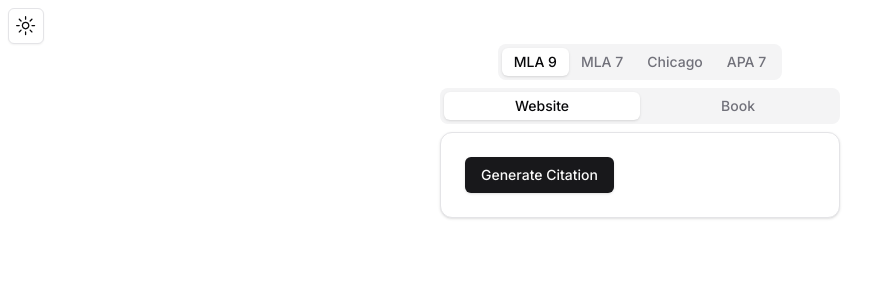
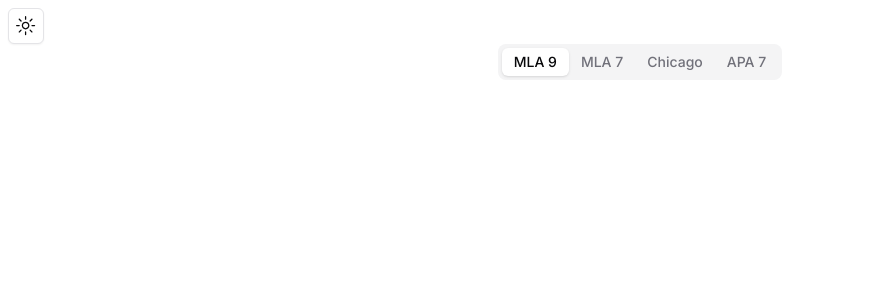
Before and after one commit to Selyss/citify, a Next.js app: page / in a window 1280 px wide. Shown: the top 300 px of the page, without its empty margins (0-895 px from the left). Built offline with nearby package versions, Linux system fonts and the light colour scheme.

Commit message:
redo form

```diff
--- a/app/form-schema.tsx
+++ /dev/null
@@ -1,12 +0,0 @@
-import { z } from "zod";
-
-export const citationStyles = z.enum(["mla9", "mla7", "chicago", "apa7"]);
-export const websiteSchema = z.object({
-  style: citationStyles,
-  query: z.string().url(),
-});
-
-export const bookSchema = z.object({
-  style: citationStyles,
-  query: z.string(),
-});
--- a/components/book-form.tsx
+++ /dev/null
@@ -1,9 +0,0 @@
-import { Search } from "./search";
-
-export function BookForm() {
-  return (
-    <div className="space-y-1">
-      <Search />
-    </div>
-  );
-}
--- a/components/citation-form.tsx
+++ b/components/citation-form.tsx
@@ -1,35 +1,52 @@
-"use-client";
+import { zodResolver } from "@hookform/resolvers/zod";
+import { useForm } from "react-hook-form";
+import { z } from "zod";
 
-import { BookForm } from "@/components/book-form";
-import { Button } from "@/components/ui/button";
-import { Card, CardContent, CardFooter } from "@/components/ui/card";
-import { Tabs, TabsContent, TabsList, TabsTrigger } from "@/components/ui/tabs";
+const citationStyles = z.enum(["mla9", "mla7", "chicago", "apa7"]);
+
+const formSchema = z.object({
+  format: z.enum(["website", "book"]),
+  style: citationStyles,
+  query: z.string(),
+});
 
 export function CitationForm() {
+  const form = useForm<z.infer<typeof formSchema>>({
+    resolver: zodResolver(formSchema),
+    defaultValues: {
+      format: "website",
+      style: "mla9",
+      query: "",
+    },
+  });
+
+  function onSubmit(values: z.infer<typeof formSchema>) {
+    console.log(values);
+  }
+
   return (
-    <Tabs defaultValue="website" className="w-[400px]">
-      <TabsList className="grid w-full grid-cols-2">
-        <TabsTrigger value="website">Website</TabsTrigger>
-        <TabsTrigger value="book">Book</TabsTrigger>
-      </TabsList>
-      <TabsContent value="website">
-        <Card>
-          <CardContent className="space-y-2"></CardContent>
-          <CardFooter>
-            <Button>Generate Citation</Button>
-          </CardFooter>
-        </Card>
-      </TabsContent>
-      <TabsContent value="book">
-        <Card>
-          <CardContent className="space-y-2">
-            <BookForm />
-          </CardContent>
-          <CardFooter>
-            <Button>Generate Citation</Button>
-          </CardFooter>
-        </Card>
-      </TabsContent>
-    </Tabs>
+    <></>
+    //   <Tabs defaultValue="website" className="w-[400px]">
+    //     <TabsList className="grid w-full grid-cols-2">
+    //       <TabsTrigger value="website">Website</TabsTrigger>
+    //       <TabsTrigger value="book">Book</TabsTrigger>
+    //     </TabsList>
+    //     <TabsContent value="website">
+    //       <Card>
+    //         <CardContent className="space-y-2"></CardContent>
+    //         <CardFooter>
+    //           <Button>Generate Citation</Button>
+    //         </CardFooter>
+    //       </Card>
+    //     </TabsContent>
+    //     <TabsContent value="book">
+    //       <Card>
+    //         <CardContent className="space-y-2"></CardContent>
+    //         <CardFooter>
+    //           <Button>Generate Citation</Button>
+    //         </CardFooter>
+    //       </Card>
+    //     </TabsContent>
+    //   </Tabs>
   );
 }
```
Also changed, not shown: components/ui/form.tsx (+51 -50 lines), components/website-form.tsx (deleted).
